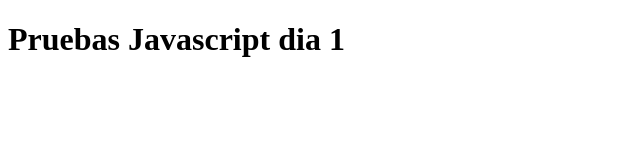
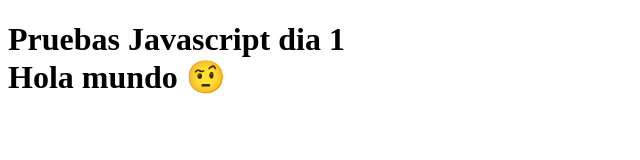
Before and after one commit to vicram210/javaScript, a plain HTML site: page primer_dia/index.html in a window 1280 px wide. Shown: the whole page, without its empty margins (0-640 px from the left). Drawn offline with Linux system fonts and the light colour scheme.

Commit message:
hola mundo

```diff
--- a/primer_dia/index.html
+++ b/primer_dia/index.html
@@ -6,11 +6,17 @@
     <title>Dia 1</title>
 </head>
 
+<body>
+    <h1 id="id_elementoH1">Pruebas Javascript dia 1</h1>
+</body>
+
 <script>
-    alert("Hola Mundo")
+    console.log("Hola Mundo");
+    window.onload = function(){
+        // alert("Hola mon!");
+        document.getElementById('id_elementoH1').innerHTML += "<br>Hola mundo 🤨";
+    }
+    alert("Hola ESPAÑA");
 </script>
 
-<body>
-    <h1>Pruebas Javascript dia 1</h1>
-</body>
 </html>
```
